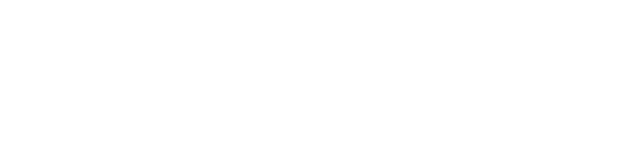
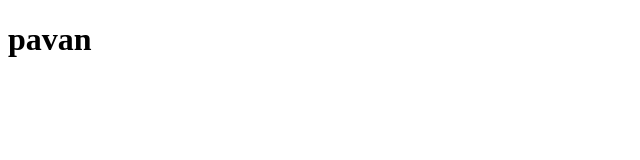
Before and after one commit to pavaniiiii/practice, a plain HTML site: page index.html in a window 1280 px wide. Shown: the whole page, without its empty margins (0-640 px from the left). Drawn offline with Linux system fonts and the light colour scheme.

Commit message:
third commit

```diff
--- a/index.html
+++ b/index.html
@@ -6,5 +6,7 @@
     <meta name="viewport" content="width=device-width, initial-scale=1.0" />
     <title>Document</title>
   </head>
-  <body></body>
+  <body>
+    <h1>pavan</h1>
+  </body>
 </html>
```
